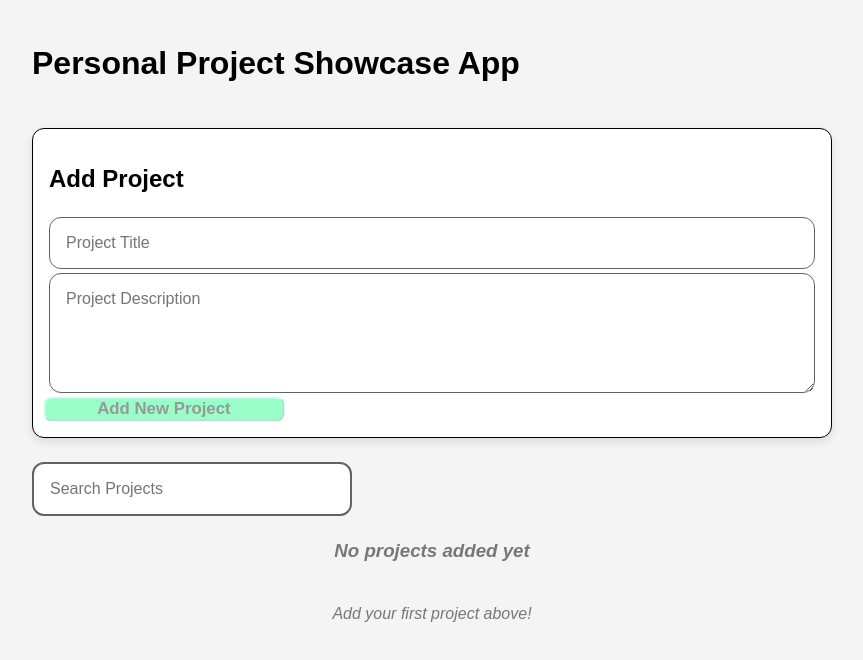
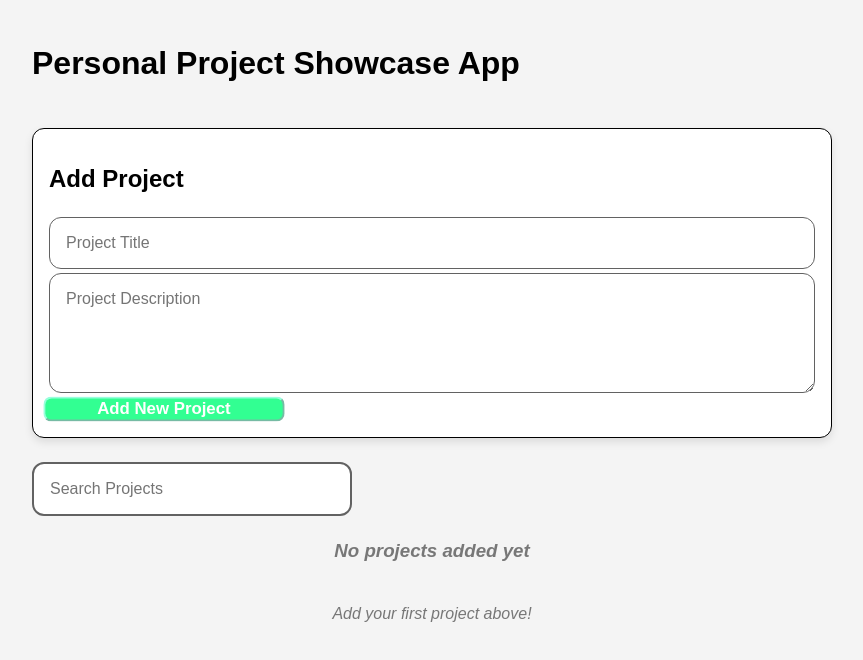
Before and after one commit to Matt20Swanberg/project-showcase-app, a React (Vite) app: page / in a window 1280 px wide. In both pictures the pointer is over the button "Add New Project". Shown: the top 660 px of the page, without its empty margins (208-1071 px from the left). Built offline with nearby package versions, Linux system fonts and the light colour scheme.

Commit message:
updated primary button hover to less aggressive transition

```diff
--- a/src/styles/App.css
+++ b/src/styles/App.css
@@ -108,8 +108,7 @@ Search
 
 .primary-button:hover {
   transform: scale(1.05);
-  opacity: 0.4;
-  color: black;
+  opacity: 0.8;
 }
 
 .delete-project-button {
```
